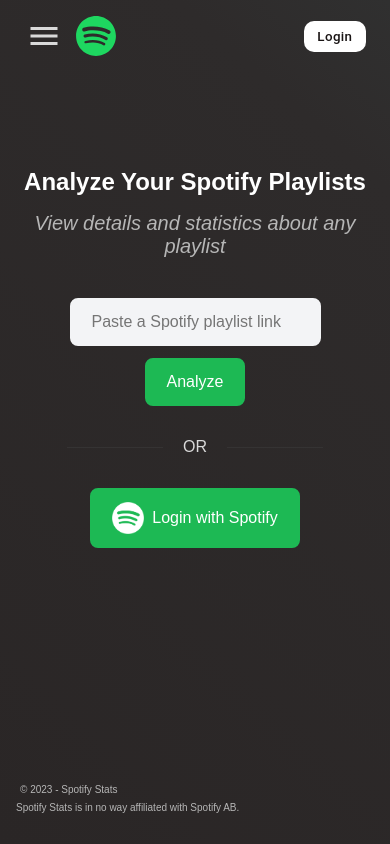
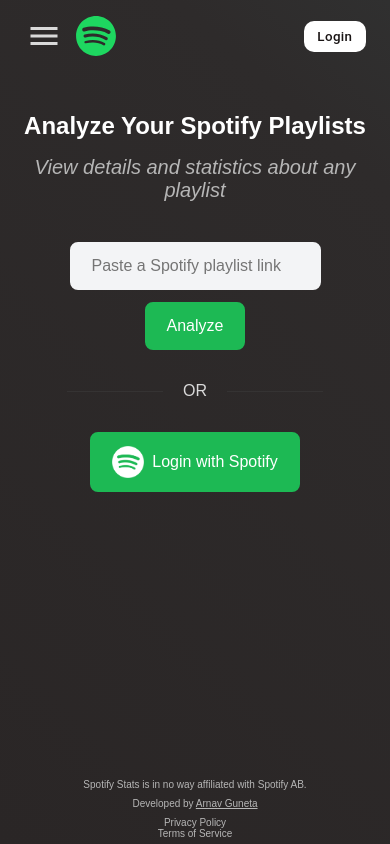
Before and after one commit to arnavguneta/spotify-playlists-frontend, a React (Create React App) app: page / in a window 390 px wide. Built offline with nearby package versions, Linux system fonts and the light colour scheme; no server answers.

Commit message:
bug fixes and footer disclaimers

```diff
--- a/src/App.module.css
+++ b/src/App.module.css
@@ -29,7 +29,7 @@
 
 .mainContent {
   margin: 1rem;
-  min-height: 100vh;
+  min-height: 86vh;
   overflow-y: hidden;
   display: flex;
   flex-direction: column;
@@ -44,12 +44,10 @@
 
 @media screen and (max-width: 580px) {
   .contentContainer {
-    /* padding-bottom: 8rem; */
     margin-left: 0rem;
   }
 
   .closed.contentContainer {
-    /* padding-bottom: 8rem; */
     margin-left: 0rem;
   }
 
--- a/src/App.tsx
+++ b/src/App.tsx
@@ -16,6 +16,8 @@
 import { Disclaimer } from './components/Footer/Disclaimer';
 import { Lost404 } from './pages/404';
 import { Playlist } from './pages/Playlist';
+import { Privacy } from './pages/Privacy';
+import { Terms } from './pages/Terms';
 
 function App() {
   const [isLoading, setLoading] = useState(true);
@@ -48,6 +50,8 @@
                 <Route path="/playlist">
                   <Route path=':playlistId' element={<Playlist />} />
                 </Route>
+                <Route path='/privacy' element={<Privacy />} />
+                <Route path='/terms' element={<Terms />} />
                 <Route path='/*' element={<Lost404 />} />
               </Routes>
             </section>
--- a/src/components/Footer/Disclaimer.module.css
+++ b/src/components/Footer/Disclaimer.module.css
@@ -1,17 +1,38 @@
-#disclaimer {
+.footer {
+  display: flex;
+  flex-direction: row;
+  justify-content: space-between;
+  margin: 0 1rem;
+  align-items: center;
   color: var(--secondary-text-color);
-  /* position: fixed; */
-  /* bottom: 1rem; */
   font-size: x-small;
 }
 
-footer {
-  margin-left: 1rem;
+.footer span {
+  max-width: 126px;
+}
+
+#author {
+  padding-right: 1.5rem;
+}
+
+#author a {
+  text-decoration: underline;
 }
 
 @media screen and (max-width: 580px) {
-  #disclaimer {
-    /* bottom: 0.25rem; */
-    margin-left: 0.25rem;
+  .footer {
+    text-align: center;
+    flex-direction: column;
+    margin: 0 0.25rem;
+    gap: 0.5rem;
+  }
+
+  #author {
+    padding-right: 0;
+  }
+
+  .footer span {
+    max-width: fit-content;
   }
 }
--- a/src/components/Footer/Disclaimer.tsx
+++ b/src/components/Footer/Disclaimer.tsx
@@ -1,11 +1,19 @@
+import { Link } from 'react-router-dom';
 import styles from './Disclaimer.module.css';
 
 export const Disclaimer = () => {
   return (
-    <footer>
-      <span id={styles.disclaimer}>
-        © 2023 - Spotify Stats<br/>
+    <footer className={styles.footer}>
+      <span>
         Spotify Stats is in no way affiliated with Spotify AB.
+      </span>
+      <span id={styles.author}>
+        Developed by <a href='https://www.linkedin.com/in/arnavguneta/'
+          target='_blank'>Arnav Guneta</a>
+      </span>
+      <span>
+        <Link to='/privacy'>Privacy Policy</Link><br />
+        <Link to='/terms'>Terms of Service</Link>
       </span>
     </footer>
 
--- a/src/pages/Home.module.css
+++ b/src/pages/Home.module.css
@@ -50,9 +50,3 @@
     flex-direction: column;
   }
 }
-
-@media screen and (max-width: 580px) {
-  .welcomeMain {
-    margin-top: 5rem;
-  }
-}
--- a/src/pages/Playlist.tsx
+++ b/src/pages/Playlist.tsx
@@ -1,8 +1,12 @@
 import React from 'react';
 import { useParams } from 'react-router-dom';
+import { useTitle } from '../hooks/useTitle';
 
 export const Playlist = () => {
+  useTitle('Spotify Stats | Playlist');
+
   const { playlistId } = useParams();
+
   return (
     <>
       Playlist {playlistId}
--- /dev/null
+++ b/src/pages/Privacy.tsx
@@ -0,0 +1,12 @@
+import React from 'react';
+import { useTitle } from '../hooks/useTitle';
+
+export const Privacy = () => {
+  useTitle('Spotify Stats | Privacy');
+
+  return (
+    <>
+      Privacy
+    </>
+  );
+};
--- /dev/null
+++ b/src/pages/Terms.tsx
@@ -0,0 +1,12 @@
+import React from 'react';
+import { useTitle } from '../hooks/useTitle';
+
+export const Terms = () => {
+  useTitle('Spotify Stats | Terms');
+
+  return (
+    <>
+      Terms
+    </>
+  );
+};
```
Also changed, not shown: 1 other file (tests, documents, lock files or other folders).
